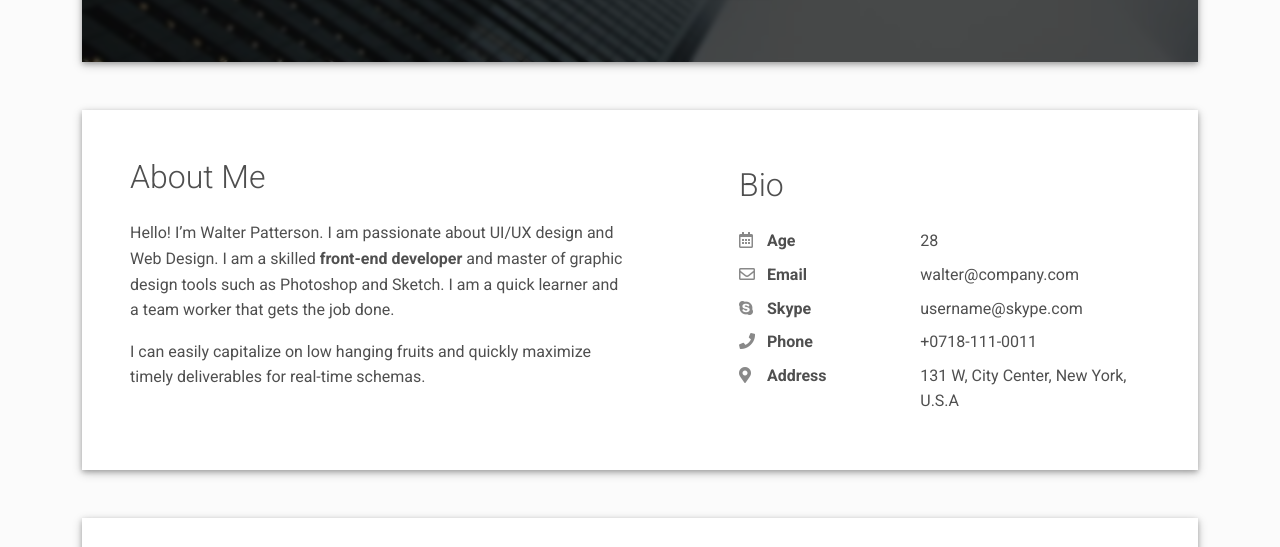
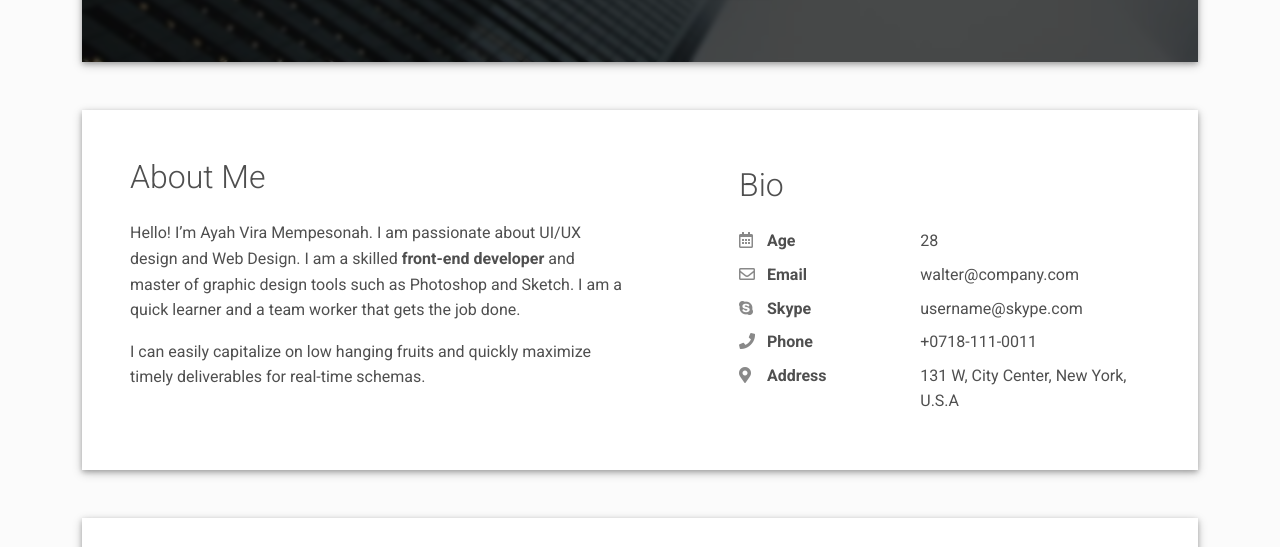
Before and after one commit to Ayahviramempesonah/resumeLagi, a plain HTML site: page index.html in a window 1280 px wide. Shown: the part 550-1097 px from the top of the page. Drawn offline with Linux system fonts and the light colour scheme.

Commit message:
cuman ganti nama doang

```diff
--- a/index.html
+++ b/index.html
@@ -92,7 +92,7 @@
       <div class="row">
         <div class="col-md-6">
           <h2 class="h2 fw-light mb-4">About Me</h2>
-          <p>Hello! I’m Walter Patterson. I am passionate about UI/UX design and Web Design. I am a skilled <strong>front-end developer</strong> and master of graphic design tools such as Photoshop and Sketch. I am a quick learner and a team worker that gets the job done.</p>
+          <p>Hello! I’m Ayah Vira Mempesonah. I am passionate about UI/UX design and Web Design. I am a skilled <strong>front-end developer</strong> and master of graphic design tools such as Photoshop and Sketch. I am a quick learner and a team worker that gets the job done.</p>
           <p>I can easily capitalize on low hanging fruits and quickly maximize timely deliverables for real-time schemas.</p>
         </div>
         <div class="col-md-5 offset-lg-1">
```
